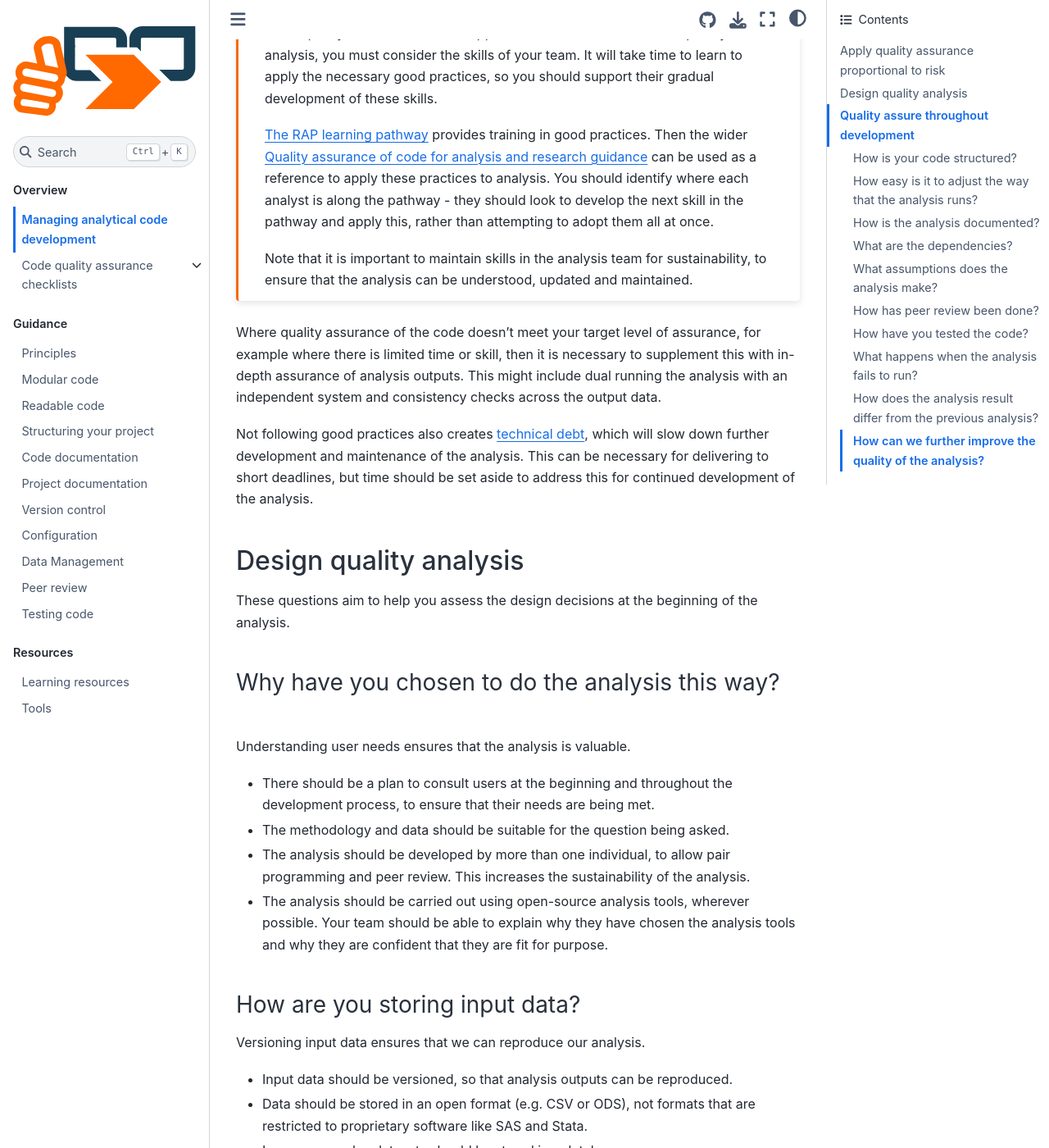
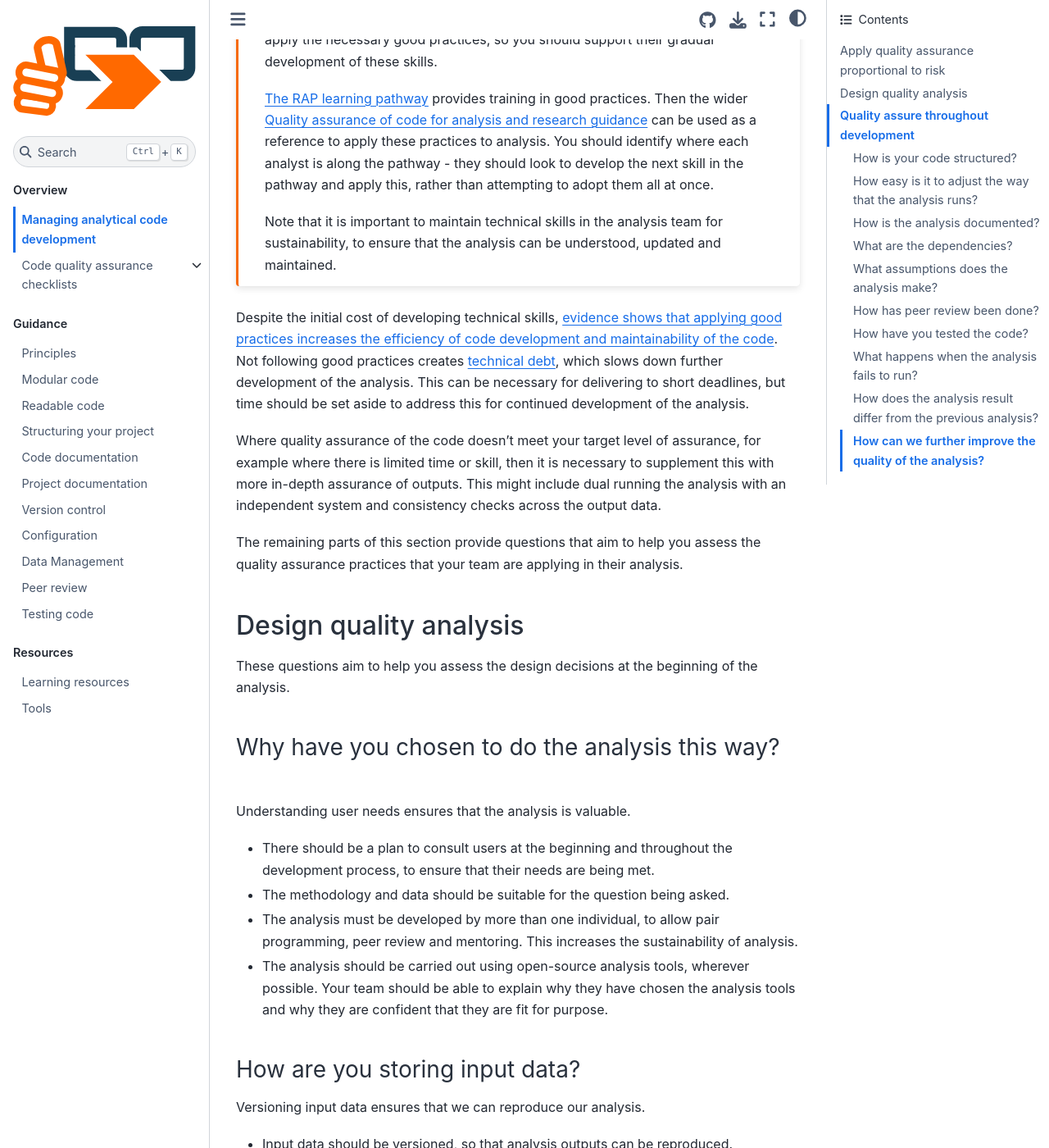
Before and after one commit to best-practice-and-impact/qa-of-code-guidance, a Jupyter Book: the page built from book/managers_guide.md, in a window 1280 px wide and 1400 px high, scrolled down 1344 px. Shown: the whole window at 82% size. Built offline with Jupyter Book 1.0.4 settings and Sphinx 7.4.7 and the Sphinx Book theme 1.1.4, drawn with Linux system fonts in a browser that asks for light colours; some of the changed text lies outside the part shown.

Commit message:
Add refernce to DORA state of devops research

````diff
--- a/book/managers_guide.md
+++ b/book/managers_guide.md
@@ -1,12 +1,12 @@
 # Managing analytical code development
 
 ```{note}
-This section is a working draft.
+This section is a draft, while we ensure that it meets user needs.
 
-Please get in touch with feedback or case studies to support the guidance [by creating a GitHub Issue](https://github.com/best-practice-and-impact/qa-of-code-guidance/issues) or via [Analysis.Function@ons.gov.uk](mailto:Analysis.Function@ons.gov.uk).
+Please get in touch with feedback or case studies to support the guidance [by creating a GitHub Issue](https://github.com/best-practice-and-impact/qa-of-code-guidance/issues) or emailing us at [Analysis.Function@ons.gov.uk](mailto:Analysis.Function@ons.gov.uk).
 ```
 
-This section of the guidance is aimed at those who manage data analysis/science/engineering work in government or those acting as product owners for analytical products.
+This section of the guidance is targeted at those who manage data analysis/science/engineering work in government or those acting as product owners for analytical products.
 
 It aims to help you support your team to apply the good quality assurance practices described in the wider [Quality assurance of code for analysis and research guidance](https://best-practice-and-impact.github.io/qa-of-code-guidance/intro.html). Processes that apply these good practices are referred to as a reproducible analytical pipelines (RAP).
 
@@ -23,18 +23,21 @@ When managing analytical work, you should not need an in-depth understanding of
 
 You should work with your team to decide on which quality assurance practices are necessary given each piece of analysis. You might find our [](version_control.md) useful templates for defining the target level of assurance. When possible, you should define the target assurance level before starting the analysis.
 
-```{important} Develop good practice skills
+```{important}
 
 While quality assurance must be applied relative to the risk and complexity of the analysis, you must consider the skills of your team. It will take time to learn to apply the necessary good practices, so you should support their gradual development of these skills.
 
 [The RAP learning pathway](https://learninghub.ons.gov.uk/course/view.php?name=intro_to_RAP) provides training in good practices. Then the wider [Quality assurance of code for analysis and research guidance](https://best-practice-and-impact.github.io/qa-of-code-guidance/intro.html) can be used as a reference to apply these practices to analysis. You should identify where each analyst is along the pathway - they should look to develop the next skill in the pathway and apply this, rather than attempting to adopt them all at once.
 
-Note that it is important to maintain skills in the analysis team for sustainability, to ensure that the analysis can be understood, updated and maintained.
+Note that it is important to maintain technical skills in the analysis team for sustainability, to ensure that the analysis can be understood, updated and maintained.
 ```
 
-Where quality assurance of the code doesn't meet your target level of assurance, for example where there is limited time or skill, then it is necessary to supplement this with in-depth assurance of analysis outputs. This might include dual running the analysis with an independent system and consistency checks across the output data.
+Despite the initial cost of developing technical skills, [evidence shows that applying good practices increases the efficiency of code development and maintainability of the code](https://www.devops-research.com/research.html). Not following good practices creates [technical debt](https://en.wikipedia.org/wiki/Technical_debt), which slows down further development of the analysis. This can be necessary for delivering to short deadlines, but time should be set aside to address this for continued development of the analysis.
 
-Not following good practices also creates [technical debt](https://en.wikipedia.org/wiki/Technical_debt), which will slow down further development and maintenance of the analysis. This can be necessary for delivering to short deadlines, but time should be set aside to address this for continued development of the analysis.
+Where quality assurance of the code doesn't meet your target level of assurance, for example where there is limited time or skill, then it is necessary to supplement this with more in-depth assurance of outputs. This might include dual running the analysis with an independent system and consistency checks across the output data.
+
+The remaining parts of this section provide questions that aim to help you assess the quality assurance practices that your team are applying in their analysis.
+
 
 ## Design quality analysis
 
@@ -46,7 +49,7 @@ Understanding user needs ensures that the analysis is valuable.
 
 * There should be a plan to consult users at the beginning and throughout the development process, to ensure that their needs are being met.
 * The methodology and data should be suitable for the question being asked.
-* The analysis should be developed by more than one individual, to allow pair programming and peer review. This increases the sustainability of the analysis.
+* The analysis must be developed by more than one individual, to allow pair programming, peer review and mentoring. This increases the sustainability of analysis.
 * The analysis should be carried out using open-source analysis tools, wherever possible. Your team should be able to explain why they have chosen the analysis tools and why they are confident that they are fit for purpose.
 
 
````
